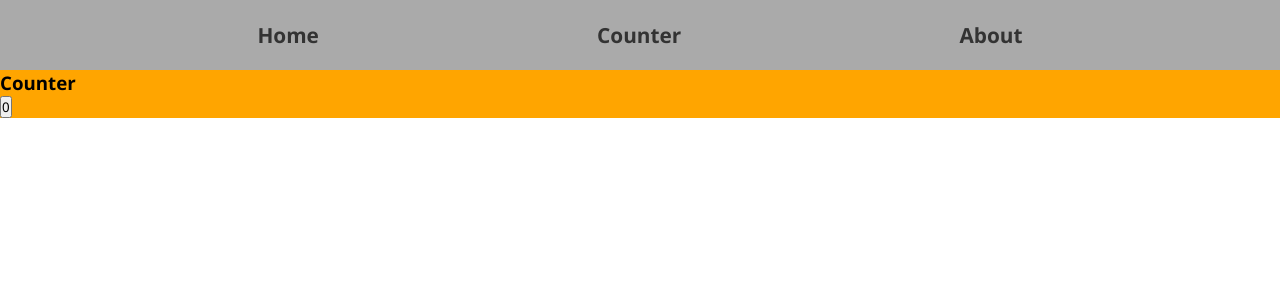
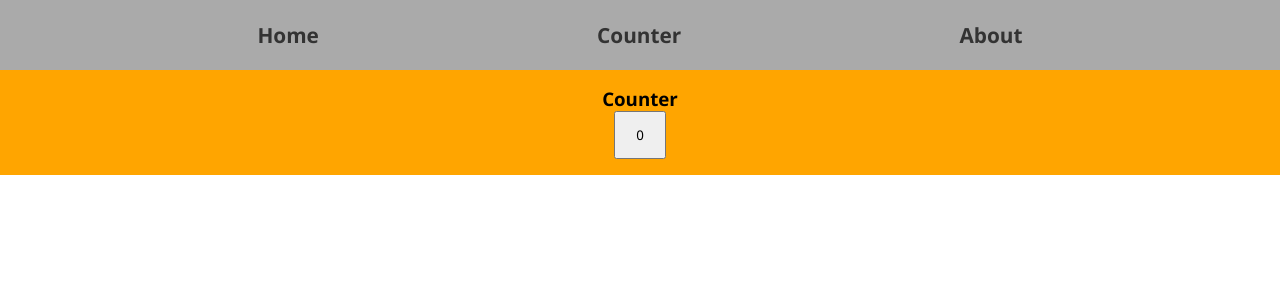
Before and after one commit to RynJyn/reacttest, a React (Create React App) app: page /counter in a window 1280 px wide. Shown: the top 300 px of the page. Built offline with nearby package versions, Linux system fonts and the light colour scheme.

Commit message:
Added basic CSS to Counter component

```diff
--- a/src/Components/Counter.css
+++ b/src/Components/Counter.css
@@ -1,4 +1,13 @@
 .main-counter
 {
     background: orange;
+    display: flex;
+    flex-direction: column;
+    align-items: center;
+    padding: 1em 0;
 }
+
+.main-counter > button
+{
+    padding: 1em 1.5em;
+}
```
